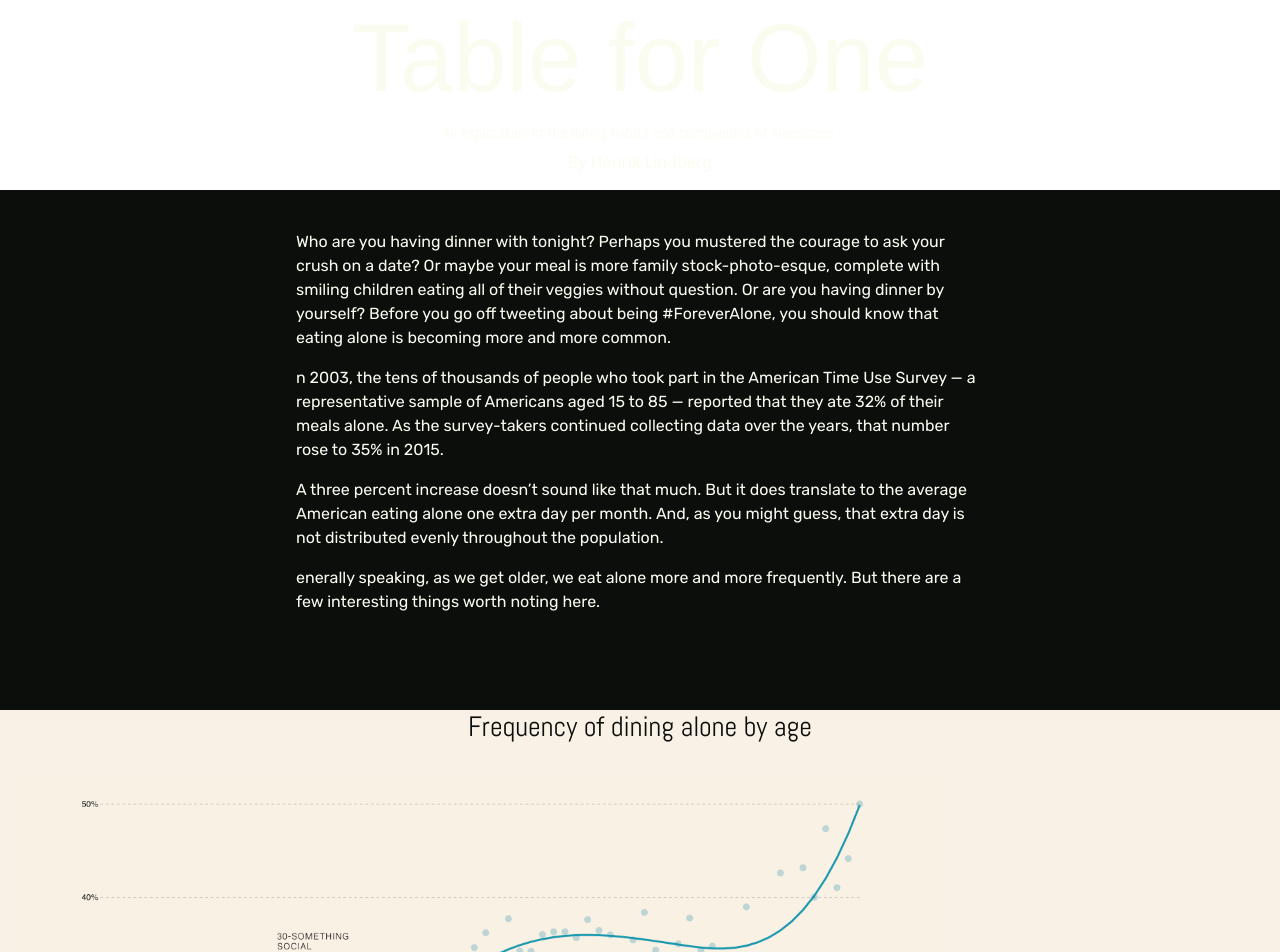
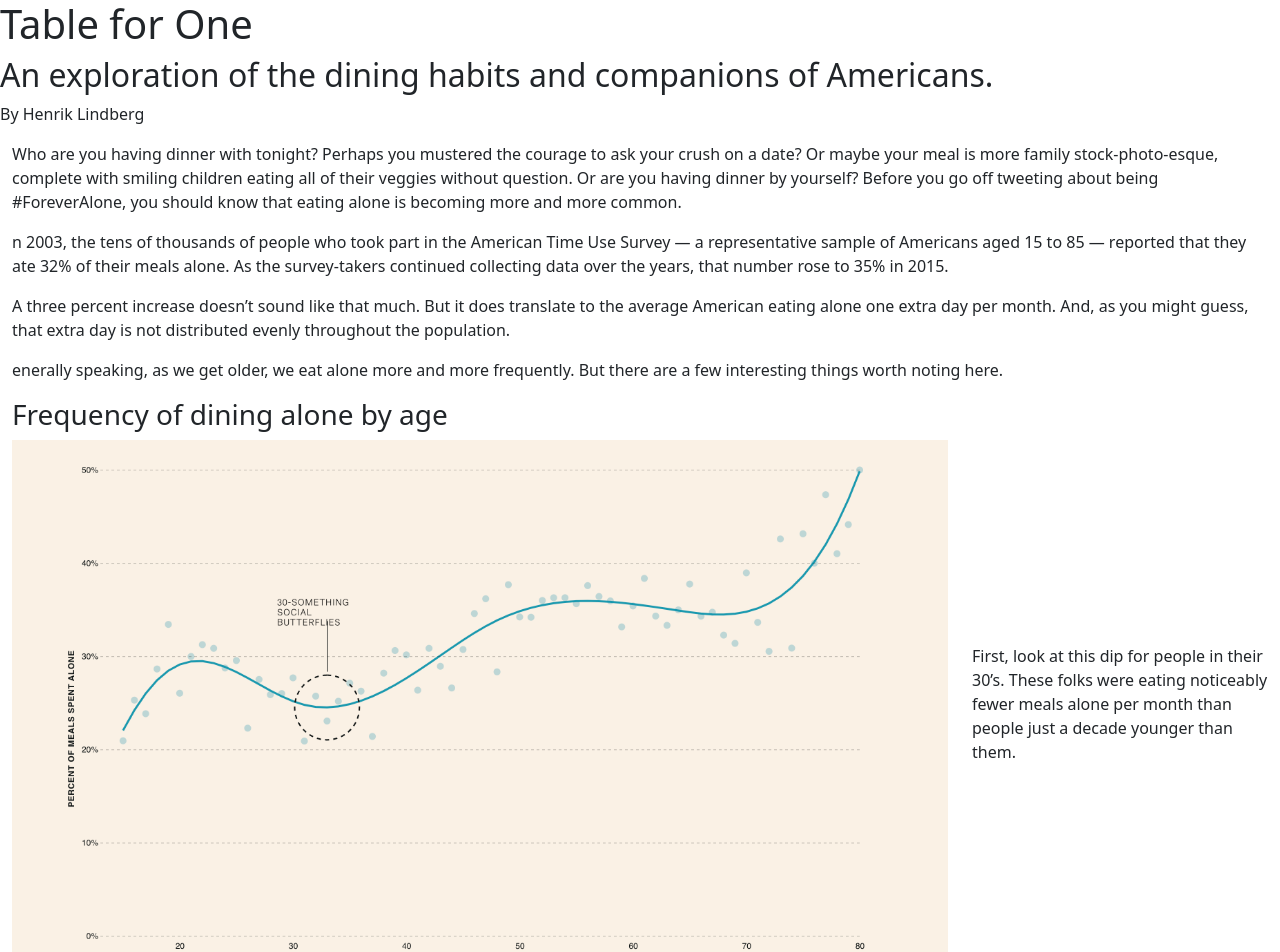
Before and after one commit to sophiayodice/sophiayodice.github.io, a plain HTML site: page projects/midterm/index.html in a window 1280 px wide. Shown: the part 300-1252 px from the top of the page. Drawn offline with nearby package versions, Linux system fonts and the light colour scheme; a web font is replaced by a local one.

Commit message:
commit before submit

```diff
--- a/projects/midterm/css/style.css
+++ b/projects/midterm/css/style.css
@@ -1,75 +1 @@
-@import url('https://fonts.googleapis.com/css2?family=Italiana&family=Newsreader:ital,opsz,wght@0,6..72,200..800;1,6..72,200..800&display=swap');
-@import url('https://fonts.googleapis.com/css2?family=Abel&display=swap');
-@import url('https://fonts.googleapis.com/css2?family=Rubik:ital,wght@0,300..900;1,300..900&display=swap');
-
-
-h1 {
-    font-family: "Italiana", sans-serif;
-    font-size: 6em;
-}
-
-h2 {
-    font-size: 1em;
-}
-
-h3 {
-    margin: 40px 0 20px 0;
-}
-
-h2, h3 {
-    font-family: "Abel", sans-serif;
-    text-align: center;
-}
-
-main {
-    font-family: "Rubik", sans-serif;
-    background-color: #0C0E0C;
-    color: #FAFCEF;
-}
-
-footer {
-    background-color: #F9F1E5;
-    color: #0C0E0C;
-    font-family: "Abel", sans-serif;
-}
-
-a {
-    color: #E18D58;
-}
-
-header {
-    position: relative;
-    text-align: center;
-    color: #FAFCEF;
-}
-
-.centered-text {
-    position: absolute;
-    top: 50%;
-    left: 50%;
-    transform: translate(-50%, -50%);
-}
-
-.section-container {
-    width: 60%;
-    padding: 40px;
-    border-radius: 12px;
-    justify-content: center;
-    align-items: center;
-}
-
-.section-graphics {
-    background-color: #F9F1E5;
-    color: #0C0E0C;
-}
-
-.row {
-    margin-top: 30px;
-    margin-bottom: 15px;
-}
-
-@media (max-width:768px) {
-    header img {
-        width: 95%;
-    }
-}
+@import url('https://fonts.googleapis.com/css2?family=Italiana&family=Newsreader:ital,opsz,wght@0,6..72,200..8
```
Also changed, not shown: index.html (+1 -5 lines), projects/midterm/index.html (+1 -1 lines).
